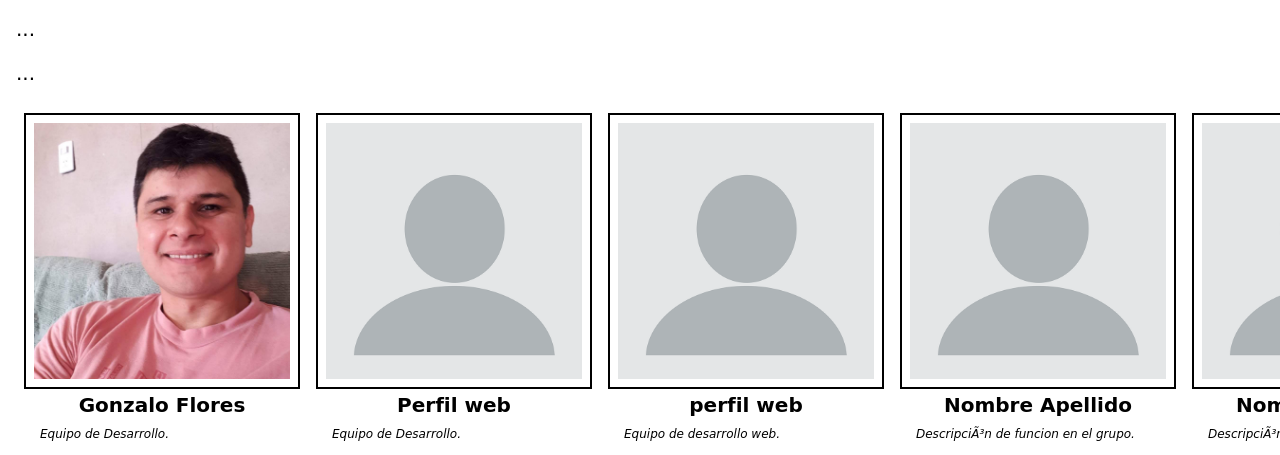
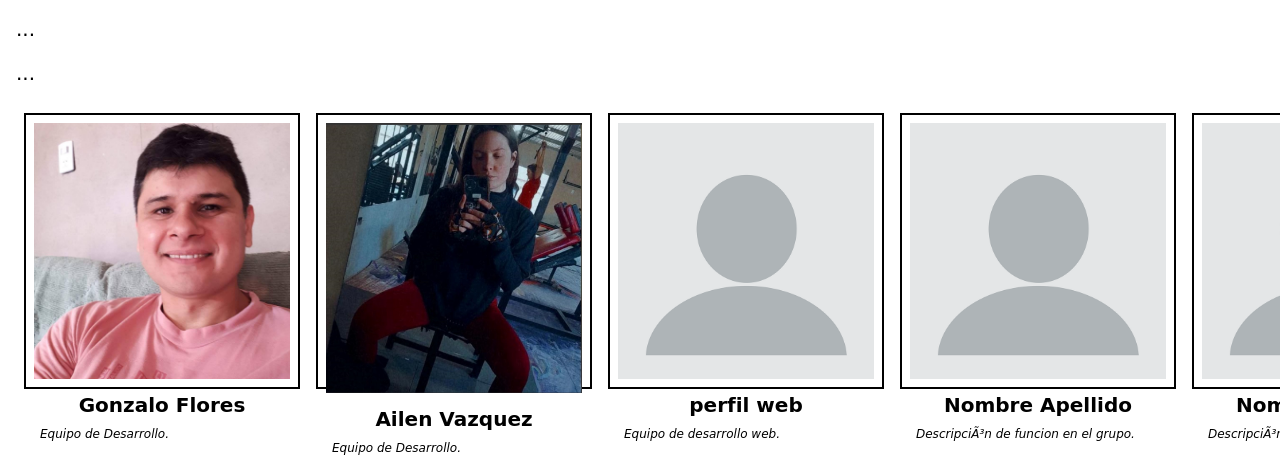
Before and after one commit to gon-595/simulacro2, a website: page public/index.html in a window 1280 px wide. Shown: the part 671-1126 px from the top of the page. Drawn offline with Linux system fonts and the light colour scheme.

Commit message:
Cambio de imagen de perfil

```diff
--- a/public/index.html
+++ b/public/index.html
@@ -22,8 +22,8 @@
 				<div class="descripcion">Equipo de Desarrollo.</div>
 			</div>
 			<div class="integrante">
-				<img src="imagen/perfil1.webp" alt="Imagen de perfil web ">
-				<div class="nombre">Perfil web</div>
+				<img src="imagen/Ailen.jpg" alt="Imagen de Ailen Vazquez ">
+				<div class="nombre">Ailen Vazquez</div>
 				<div class="descripcion">Equipo de Desarrollo.</div>
 			</div>
 			<div class="integrante">
```
